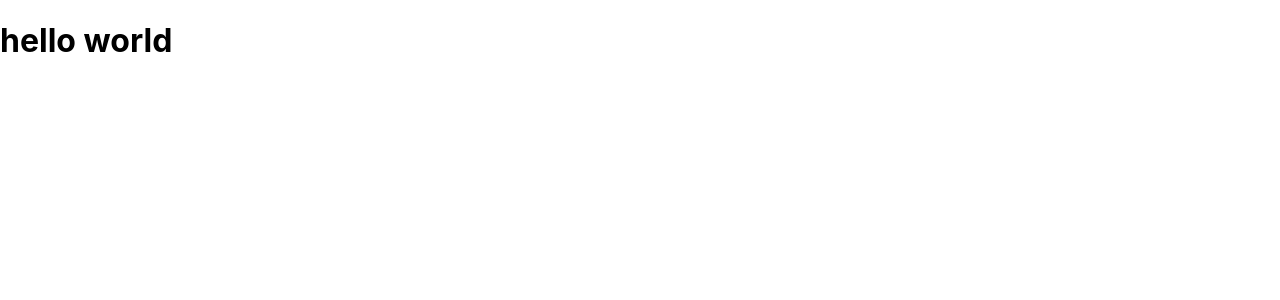
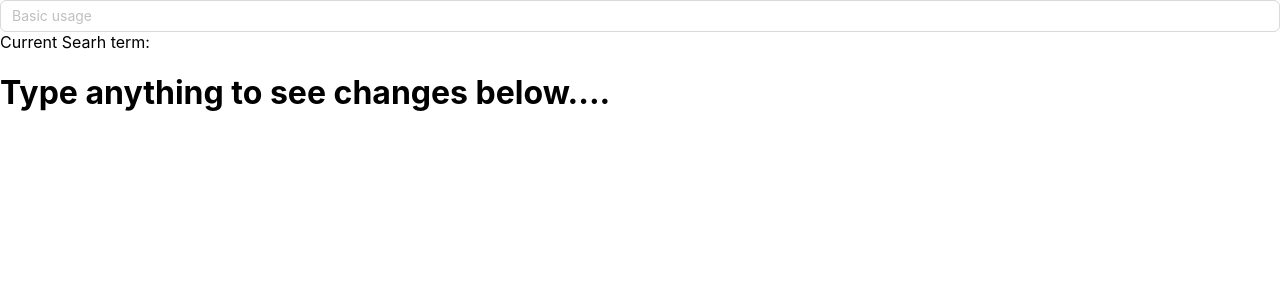
Before and after one commit to pudasainianjan/my-react-app, a React (Create React App) app: page / in a window 1280 px wide. Shown: the top 300 px of the page. Built offline with nearby package versions, Linux system fonts and the light colour scheme.

Commit message:
data communication

```diff
--- a/package.json
+++ b/package.json
@@ -6,8 +6,10 @@
     "@testing-library/jest-dom": "^5.16.5",
     "@testing-library/react": "^13.4.0",
     "@testing-library/user-event": "^13.5.0",
+    "antd": "^5.2.0",
     "react": "^18.2.0",
     "react-dom": "^18.2.0",
+    "react-router-dom": "^6.8.1",
     "react-scripts": "5.0.1",
     "web-vitals": "^2.1.4"
   },
--- a/src/App.js
+++ b/src/App.js
@@ -1,35 +1,37 @@
-import React from "react";
-// class App extends React.Component {
-//   constructor(props) {
-//     super(props);
-//     this.state = { date: new Date() };
-//   }
+import { notification } from "antd";
+import { useEffect, useState } from "react";
+import SearchComponent from "./components/SearchComponent";
 
-//   componentDidMount() {
-//     console.log("this component mounted");
-//     this.timerID = setInterval(() => this.setState({ date: new Date() }), 1000);
-//   }
+const App = () => {
+  //using state in component
+  const [currentSearch, setCurrentSearch] = useState("");
 
-//   componentDidUpdate() {
-//     console.log("this component updated");
-//   }
+  //this is callback function that gets called by its child search term component to update data in App component
+  const getSearchTermFromChildComponent = (searchTerm) => {
+    console.log("this page is rendered by" + " ", searchTerm);
+    setCurrentSearch(searchTerm);
+  };
 
-//   // tick = () => {
+  const openNotification = () => {
+    notification.open({
+      description: currentSearch,
+    });
+  };
 
-//   // };
+  useEffect(() => {
+    //fetch from api here, this function withh trigger everytime you change search term
+    currentSearch && openNotification();
+  }, [currentSearch]);
 
-//   render() {
-//     return (
-//       <div>
-//         <h1>Hello, world!</h1>
-//         <h2>It is {this.state.date.toLocaleTimeString()}.</h2>
-//       </div>
-//     );
-//   }
-// }
-
-function App() {
-  return <h1>hello world</h1>;
-}
-
+  return (
+    <div>
+      <SearchComponent
+        componentName="SearchComponent"
+        getSearchTerm={getSearchTermFromChildComponent}
+      />
+      Current Searh term:
+      <h1>{currentSearch}</h1>
+    </div>
+  );
+};
 export default App;
--- /dev/null
+++ b/src/components/SearchComponent.js
@@ -0,0 +1,19 @@
+import React, { useEffect } from "react";
+import { Input } from "antd";
+
+const SearchComponent = ({ componentName, getSearchTerm }) => {
+  const myComponentNameFromProps = componentName;
+
+  useEffect(() => {
+    getSearchTerm("Type anything to see changes below....");
+    console.log("rendered by component", myComponentNameFromProps);
+  }, []);
+  return (
+    <Input
+      placeholder="Basic usage"
+      onChange={(e) => getSearchTerm(e.target.value)}
+    />
+  );
+};
+
+export default SearchComponent;
```
Also changed, not shown: 1 other file (tests, documents, lock files or other folders).
